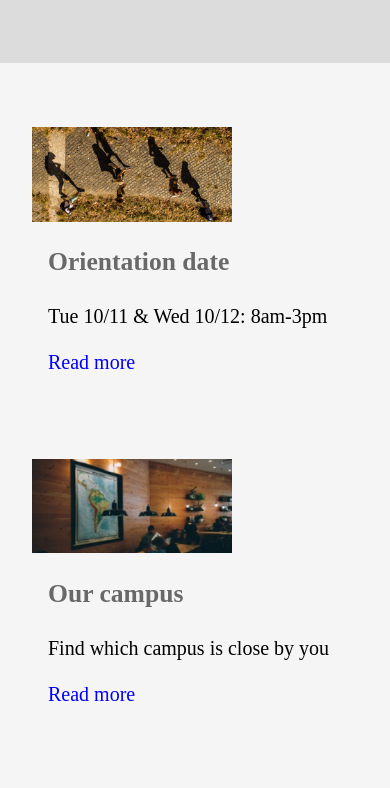
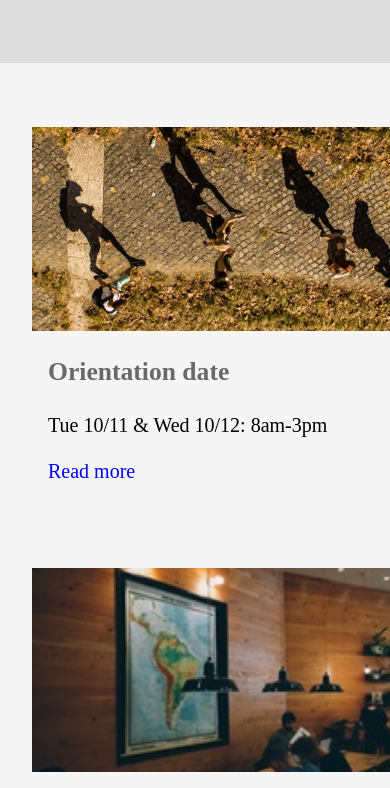
Before and after one commit to megan1997/Capstone_colmar, a plain HTML site: page index.html in a window 390 px wide. Shown: the part 885-1673 px from the top of the page. Drawn offline with Linux system fonts and the light colour scheme.

Commit message:
Change to main and entro for mobile screens

```diff
--- a/resources/css/style.css
+++ b/resources/css/style.css
@@ -167,6 +167,7 @@ header {
 #small {
     display: none;
 }
+
 @media only screen and (max-width: 480px) {
     .main {
         display: block;
@@ -178,7 +179,7 @@ header {
     .box {
         display: block;
         padding: 32px 16px 32px 16px;
-        width: 440px;
+        max-width: 440px;
         height: auto;
     }
     .box h3 {
@@ -190,7 +191,7 @@ header {
     }
     #small {
         display: block;
-        max-width: 98%;
+        min-width: 98%;
         height: auto;
     }
     #text {
```
